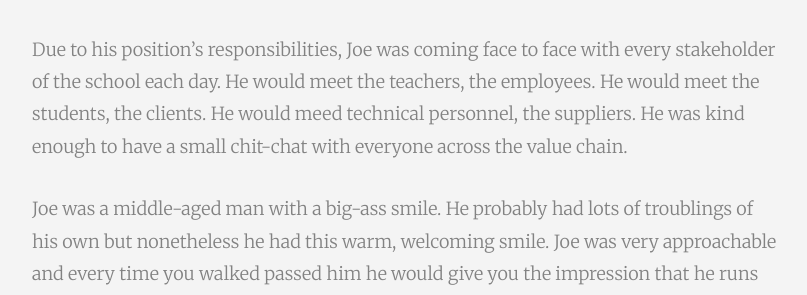
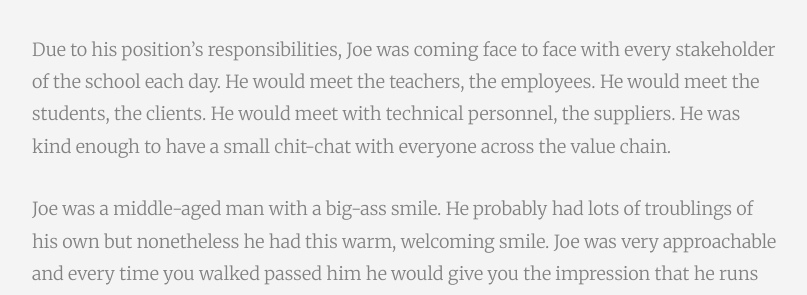
Before and after one commit to attheodo/attheodo.github.io, a Jekyll site: the page built from _posts/2016-1-1-dont-be-the-CEO-be-the-caretaker.md, in a window 1280 px wide and 900 px high, scrolled down 786 px. Shown: the part 222-517 px from the top of the window, without its empty margins (248-1055 px from the left). Built offline with Jekyll 4.4.1, drawn with Linux system fonts in a browser that asks for light colours; Markdown is read by kramdown in place of the engine named in the settings.

Commit message:
typo fix

```diff
--- a/_posts/2016-1-1-dont-be-the-CEO-be-the-caretaker.md
+++ b/_posts/2016-1-1-dont-be-the-CEO-be-the-caretaker.md
@@ -9,7 +9,7 @@ I used to walk to my high-school every day during spring time. I was very lucky
 
 Joe was living in a tiny little house by the school's gate. Every morning he'd be the first to open the gate for everyone to enter the school and every night he'd be the last one to lock it. Practically he was the first person in the school in the morning and the last out in the evening.
 
-Due to his position's responsibilities, Joe was coming face to face with every stakeholder of the school each day. He would meet the teachers, the employees. He would meet the students, the clients. He would meed technical personnel, the suppliers. He was kind enough to have a small chit-chat with everyone across the value chain.
+Due to his position's responsibilities, Joe was coming face to face with every stakeholder of the school each day. He would meet the teachers, the employees. He would meet the students, the clients. He would meet with technical personnel, the suppliers. He was kind enough to have a small chit-chat with everyone across the value chain.
 
 Joe was a middle-aged man with a big-ass smile. He probably had lots of troublings of his own but nonetheless he had this warm, welcoming smile. Joe was very approachable and every time you walked passed him he would give you the impression that he runs things around the school.
 
```
